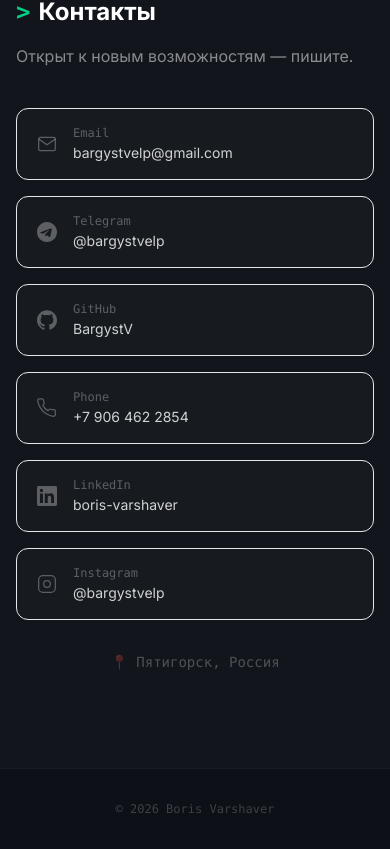
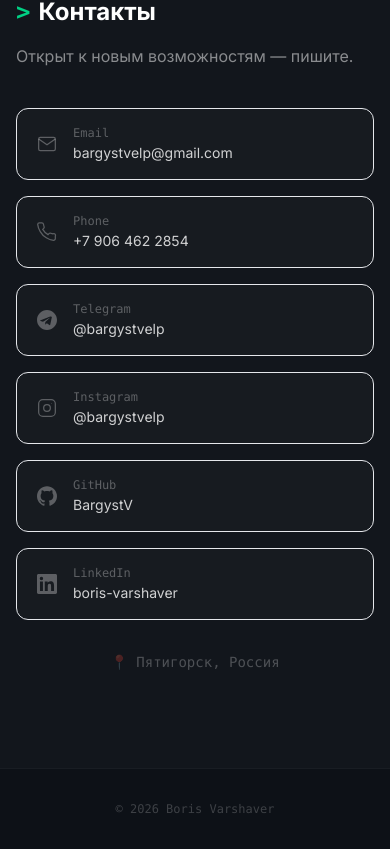
Before and after one commit to BargystV/portfolio, a Next.js app: page / in a window 390 px wide. Shown: the part 5857-6706 px from the top of the page. Built offline with nearby package versions, Linux system fonts and the light colour scheme.

Commit message:
Reorder contact links: email/phone, telegram/instagram, github/linkedin
Co-Authored-By: Claude Sonnet 4.6 <noreply@anthropic.com>

```diff
--- a/components/Contact.tsx
+++ b/components/Contact.tsx
@@ -16,10 +16,22 @@ const contactLinks = [
     icon: <EmailIcon />,
   },
   {
+    label: 'Phone',
+    value: '+7 906 462 2854',
+    href: 'tel:+79064622854',
+    icon: <PhoneIcon />,
+  },
+  {
     label: 'Telegram',
     value: '@bargystvelp',
     href: 'https://t.me/bargystvelp',
     icon: <TelegramIcon />,
+  },
+  {
+    label: 'Instagram',
+    value: '@bargystvelp',
+    href: 'https://www.instagram.com/bargystvelp/',
+    icon: <InstagramIcon />,
   },
   {
     label: 'GitHub',
@@ -28,22 +40,10 @@ const contactLinks = [
     icon: <GitHubIcon />,
   },
   {
-    label: 'Phone',
-    value: '+7 906 462 2854',
-    href: 'tel:+79064622854',
-    icon: <PhoneIcon />,
-  },
-  {
     label: 'LinkedIn',
     value: 'boris-varshaver',
     href: 'https://www.linkedin.com/in/boris-varshaver-392111288/',
     icon: <LinkedInIcon />,
-  },
-  {
-    label: 'Instagram',
-    value: '@bargystvelp',
-    href: 'https://www.instagram.com/bargystvelp/',
-    icon: <InstagramIcon />,
   },
 ];
 
```
